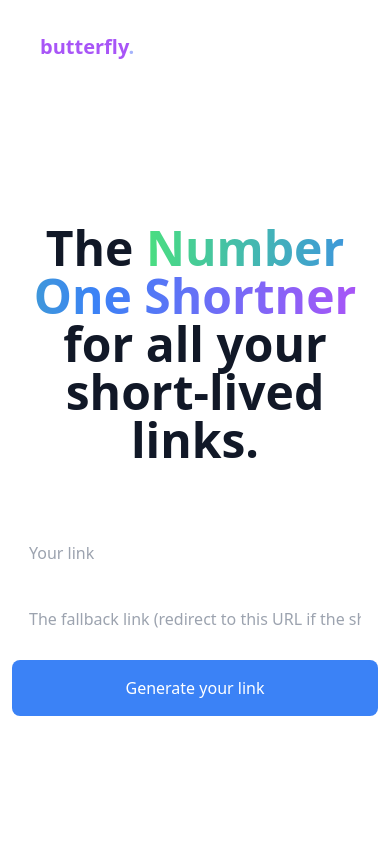
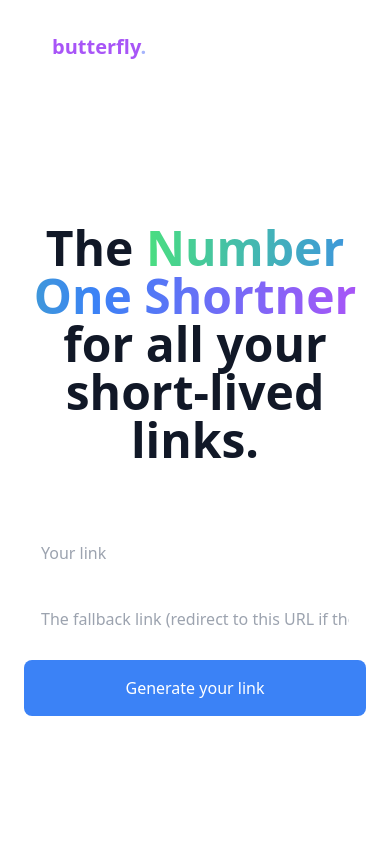
Before and after one commit to alenoir/onetimeurl, a Next.js app: page / in a window 390 px wide. Shown: the top 844 px of the page. Built offline with nearby package versions, Linux system fonts and the light colour scheme.

Commit message:
feat(responsive): improve mobile

```diff
--- a/pages/index.tsx
+++ b/pages/index.tsx
@@ -52,7 +52,7 @@ const Home: NextPage = () => {
       </Head>
 
       <section
-        className="w-full px-3 antialiased bg-white lg:px-6"
+        className="w-full px-6 antialiased bg-white"
         data-tails-scripts="//unpkg.com/alpinejs"
       >
         <div className="mx-auto max-w-7xl">
```
